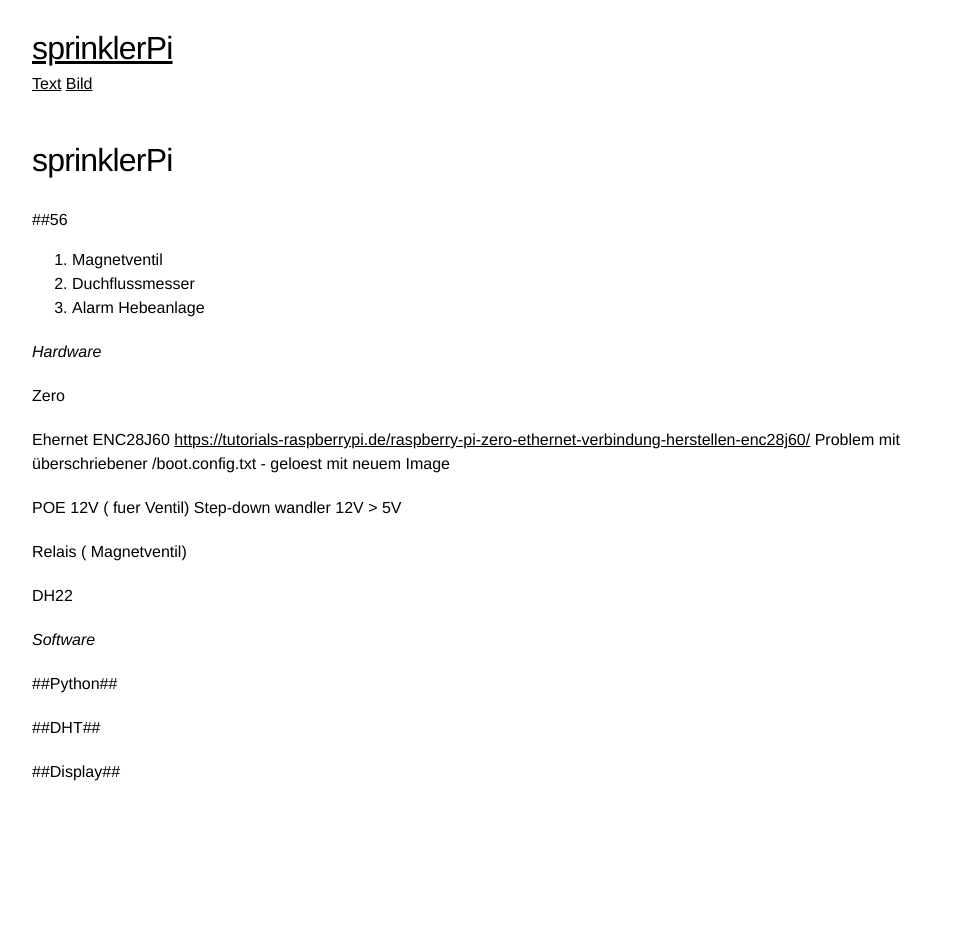
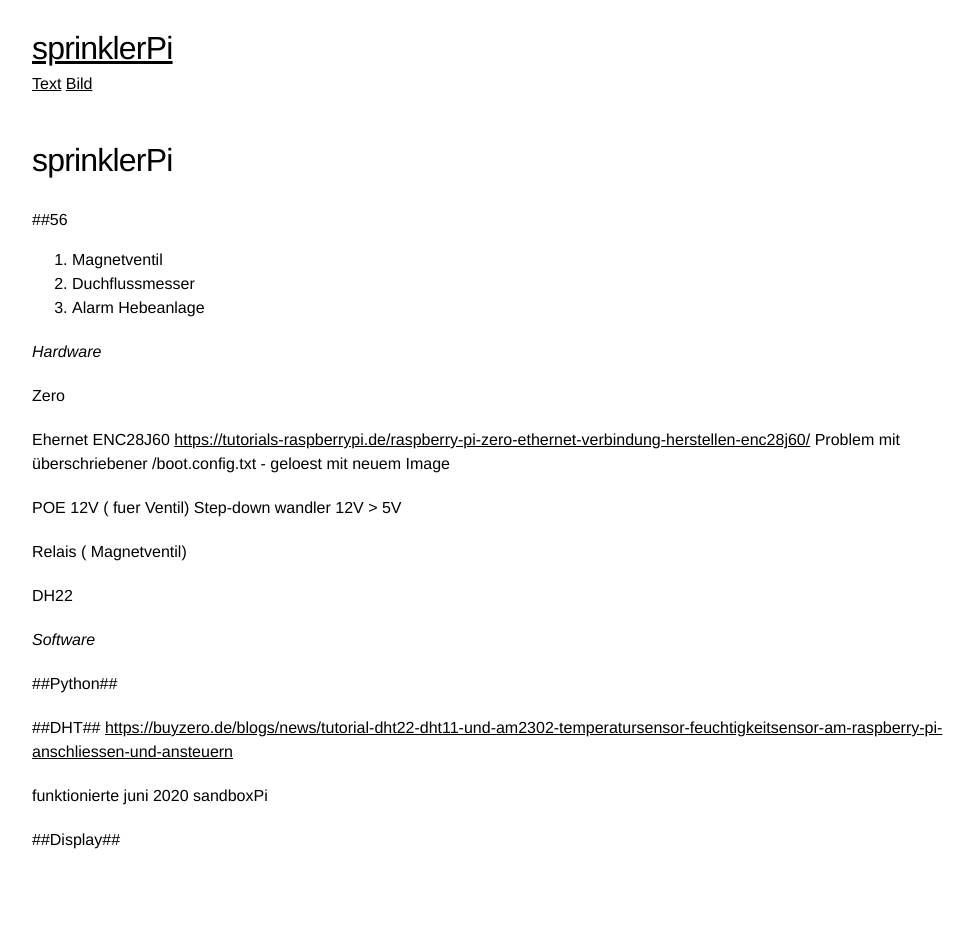
Before and after one commit to Wingertsau/ct.github.io, a Jekyll site: the page built from 56.md, in a window 1280 px wide. Shown: the whole page, without its empty margins (146-1119 px from the left). Built offline with Jekyll 4.4.1, drawn with Linux system fonts in a browser that asks for light colours; our own code applies the rules of GitHub Pages for plain Markdown files.

Commit message:
Update 56.md

```diff
--- a/56.md
+++ b/56.md
@@ -30,5 +30,8 @@ DH22
 
 
 ##DHT##
+<https://buyzero.de/blogs/news/tutorial-dht22-dht11-und-am2302-temperatursensor-feuchtigkeitsensor-am-raspberry-pi-anschliessen-und-ansteuern>
+
+funktionierte juni 2020 sandboxPi
 
 ##Display##
```
